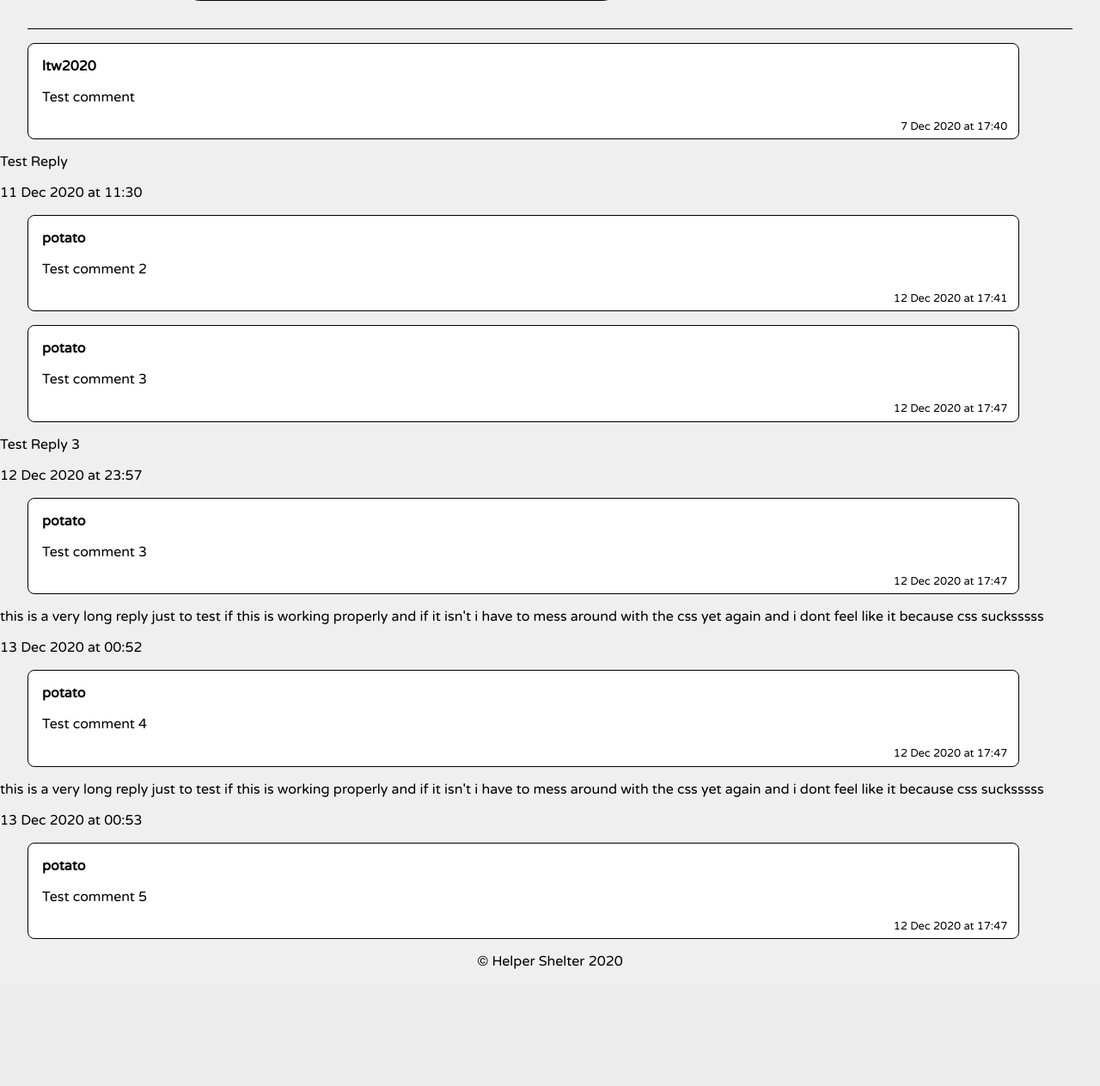
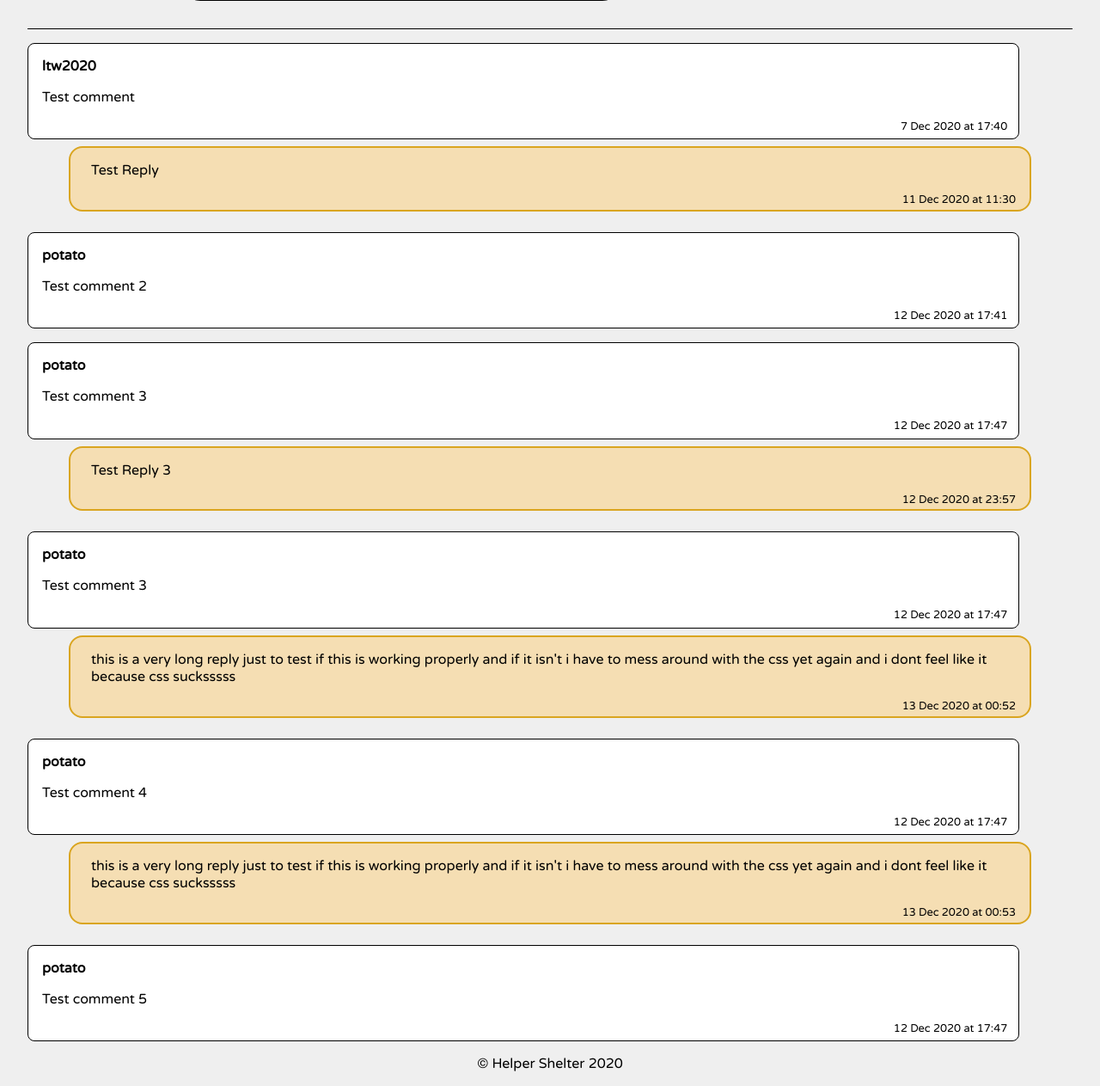
Before and after one commit to Educorreia932/FEUP-LTW, a PHP site: page /pages/adoption_post.php?id=1 in a window 1280 px wide. Shown: the part 841-2104 px from the top of the page at 86% size. Before the commit the page ends 1968 px from the top, so only its background shows below. Run offline with PHP 8.4, Linux system fonts and the light colour scheme; data comes from the database, SQL or seed files in the repository; both versions use the stored data as it was after the commit; some libraries are stand-ins or nearby versions.

Commit message:
Fixed reply dates and added css to the replies

```diff
--- a/src/database/comments.php
+++ b/src/database/comments.php
@@ -60,7 +60,9 @@
                 ) WHERE Replies.ID = LastReplyID
                 ');
             if($stmt->execute()) {
-                return $stmt->fetch();
+                $reply = $stmt->fetch();
+                $reply['Date'] = DateTime::createFromFormat('d-m-Y H:i:s', $reply['Date'])->format('j M Y \a\t H:i');
+                return $reply;
             }
             return -1;
         }
--- a/src/scripts/comments.js
+++ b/src/scripts/comments.js
@@ -47,12 +47,12 @@ function receiveComments() {
 var replyActive = 0;
 
 function toggleReplyBox(comment_number) {
-    let reply_box = document.querySelector('#comments .question_answer:nth-child(' + comment_number + ')').querySelector('.reply_box');
-    let reply_button = document.querySelector('#comments .question_answer:nth-child(' + comment_number + ')').querySelector('input#reply_button');
+    let reply_box = document.querySelector('#comments .question_answer:nth-child(' + comment_number + ') .reply_box');
+    let reply_button = document.querySelector('#comments .question_answer:nth-child(' + comment_number + ') .reply_button');
 
     if(replyActive == comment_number) {
         reply_box.style.display = "none";
-        reply_button.value = "Reply";
+        reply_button.innerHTML = '<i class="fas fa-reply"></i> Reply';
         replyActive = 0;
     }
     else {
@@ -61,7 +61,7 @@ function toggleReplyBox(comment_number) {
             toggleReplyBox(replyActive);
         }
         replyActive = comment_number;
-        reply_button.value = "Cancel";
+        reply_button.innerHTML = '<i class="fas fa-window-close"></i> Cancel';
 
     }
 }
@@ -90,18 +90,24 @@ function receiveCommentsReplies(comment_number, response) {
     if(response != -1) {
         const reply = JSON.parse(response);
 
-        let reply_div = document.querySelector('#comments .question_answer:nth-child(' + comment_number + ')').querySelector('.reply');
+        let questionAnswer = document.querySelector('#comments .question_answer:nth-child(' + comment_number + ')');
+
+        let reply_div = document.createElement("div");
+        reply_div.setAttribute("class", "reply");
 
         let replyFooter = document.createElement("footer");
         let replyDate = document.createElement("p");
+        replyDate.setAttribute("class", "reply_date");
         replyDate.innerHTML = reply.Date;
         replyFooter.prepend(replyDate);
 
         let replyText = document.createElement("p");
         replyText.innerHTML = reply.Text;
 
-        reply_div.prepend(replyDate);
+        reply_div.prepend(replyFooter);
         reply_div.prepend(replyText);
+
+        questionAnswer.append(reply_div);
 
         toggleReplyBox(comment_number);
         removeReplyButton(comment_number);
@@ -109,6 +115,6 @@ function receiveCommentsReplies(comment_number, response) {
 }
 
 function removeReplyButton(comment_number) {
-    let reply_button = document.querySelector('#comments .question_answer:nth-child(' + comment_number + ') input#reply_button');
+    let reply_button = document.querySelector('#comments .question_answer:nth-child(' + comment_number + ') .reply_button');
     reply_button.outerHTML = "";
 }
--- a/src/style/pet_profile.css
+++ b/src/style/pet_profile.css
@@ -137,7 +137,7 @@ div#pet_profile_comments div#comments{
 }
 
 div#pet_profile_comments div#comments div.comment{
-    margin-bottom: 1em;
+    margin-top: 1em;
     background-color: white;
     margin-left: 2em;
     max-width: 90%;
@@ -171,3 +171,46 @@ div#pet_profile_comments div#comments div.comment footer span#reply_button{
     margin-left: 3em;
     font-weight: normal;
 }
+
+.reply_box {
+    padding-left: 3em;
+    padding-right: 1em;
+    margin-top: 0.2em;
+    margin-bottom: 1em;
+}
+
+.reply_box textarea{
+    resize: none;
+    width: 100%;
+    font-size: 1em;
+    font-family: 'Varela Round', sans-serif;
+}
+
+.reply_button {
+    border: none;
+    border-radius: 0.4rem;
+    background-color: white;
+}
+
+.reply {
+    border-radius: 1rem;
+    border: solid goldenrod;
+    border-width: 0.15em;
+    margin-left: 5em;
+    margin-right: 5em;
+    margin-bottom: 1.5em;
+    margin-top: 0.5em;
+    padding-left: 1.5em;
+    padding-right: 1em;
+    background-color: wheat;
+}
+
+.reply footer {
+    padding: 0%;
+}
+
+.reply .reply_date {
+    text-align: end;
+    margin-bottom: 0.3em;
+    font-size: 0.8em;
+}
--- a/src/templates/comment.php
+++ b/src/templates/comment.php
@@ -17,7 +17,9 @@
                 <?php
                     if (array_key_exists('username', $_SESSION) && !empty($_SESSION['username']) && $reply == null) {
                         if($_SESSION['username'] == getUserByID($adoption_post['AuthorID'])) {
-                            echo('<input id="reply_button" type="button" onclick="toggleReplyBox('.$comment_count.');" value="Reply">');
+                            // echo('<input class="reply_button" type="button" onclick="toggleReplyBox('.$comment_count.');" value="Reply">');
+                            echo('<button class="reply_button" onclick="toggleReplyBox('.$comment_count.');">
+                            <i class="fas fa-reply"></i> Reply</button>');
                         }
                     }
                 ?>
@@ -28,7 +30,7 @@
 
     <div class="reply_box" style="display:none">
         <form method="post" onsubmit="submitReply(event,<?=$comment_count?>)">
-            <textarea id="replyText" name="text" rows="5" required></textarea>
+            <textarea id="replyText" name="text" rows="3" required></textarea>
 
             <input type="hidden" name="comment_number" value="<?=$comment_count?>">
             <input type="hidden" name="comment_id" value="<?=$comment['ID']?>">
@@ -36,18 +38,18 @@
         </form>
     </div>
 
+    <?php
+        if(($reply = getReply($comment)) != null) {
+            $replyDate = DateTime::createFromFormat('d-m-Y H:i:s', $reply['Date'])->format('j M Y \a\t H:i');
+    ?>
     <div class="reply">
-        <?php
-            if(($reply = getReply($comment)) != null) {
-                echo('<p>'.htmlspecialchars($reply['Text']).'</p>');
-                $replyDate = DateTime::createFromFormat('d-m-Y H:i:s', $reply['Date'])->format('j M Y \a\t H:i');
+        <p><?=htmlspecialchars($reply['Text'])?></p>
+        <footer>
+            <p class="reply_date"><?=$replyDate?></p>
+        </footer>
 
-        ?>
-        <footer>
-            <p><?=$replyDate?></p>
-        </footer>
-        <?php
-            }
-        ?>
     </div>
+    <?php
+        }
+    ?>
 </div>
```
Also changed, not shown: src/database/pets.db.
